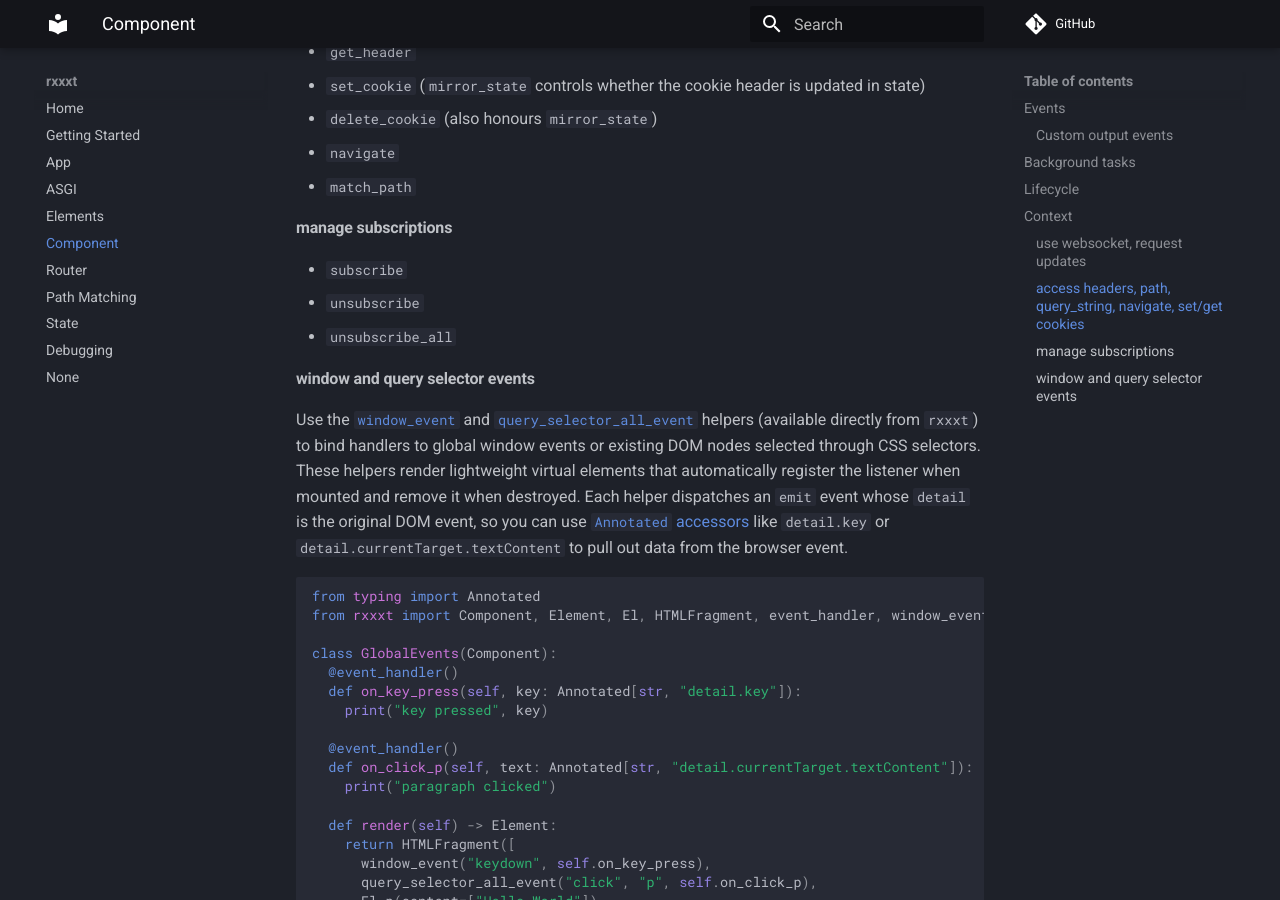
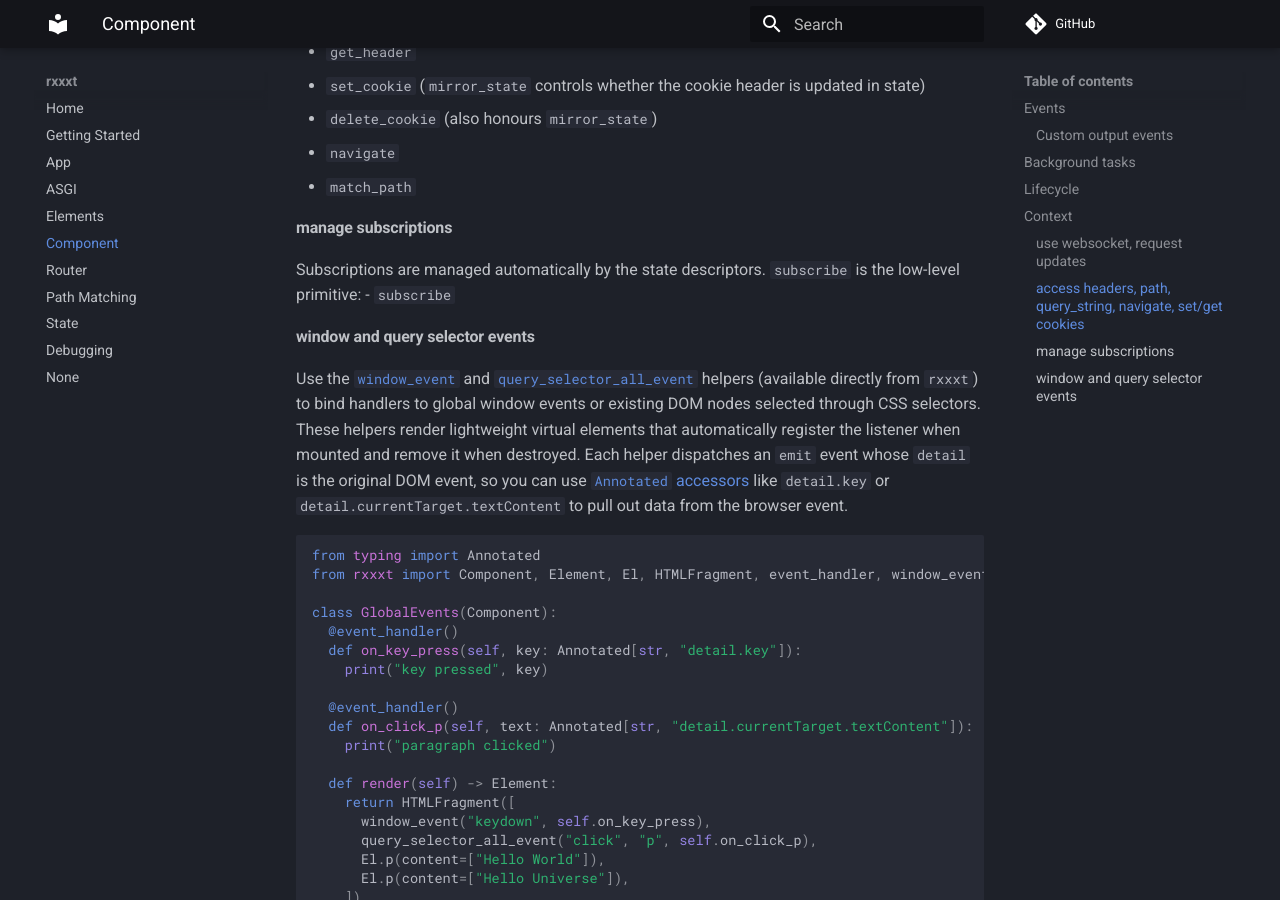
Before and after one commit to leopf/rxxxt, an MkDocs documentation site: the page built from docs/component.md, in a window 1280 px wide and 900 px high, scrolled down 3566 px. Built offline with MkDocs 1.6.1 and Material for MkDocs 9.7.7, drawn with Linux system fonts in a browser that asks for light colours; comment, search, counter and statistics services are not loaded.

Commit message:
Remove nonexistent unsubscribe methods from docs

```diff
--- a/docs/component.md
+++ b/docs/component.md
@@ -153,9 +153,8 @@ methods:
 - `match_path`
 
 #### manage subscriptions
+Subscriptions are managed automatically by the state descriptors. `subscribe` is the low-level primitive:
 - `subscribe`
-- `unsubscribe`
-- `unsubscribe_all`
 
 #### window and query selector events
 Use the [`window_event`](./api.md#rxxxt.elements.window_event) and [`query_selector_all_event`](./api.md#rxxxt.elements.query_selector_all_event) helpers (available directly from `rxxxt`) to bind handlers to global window events or existing DOM nodes selected through CSS selectors. These helpers render lightweight virtual elements that automatically register the listener when mounted and remove it when destroyed. Each helper dispatches an `emit` event whose `detail` is the original DOM event, so you can use [`Annotated` accessors](./component.md#events) like `detail.key` or `detail.currentTarget.textContent` to pull out data from the browser event.
```
